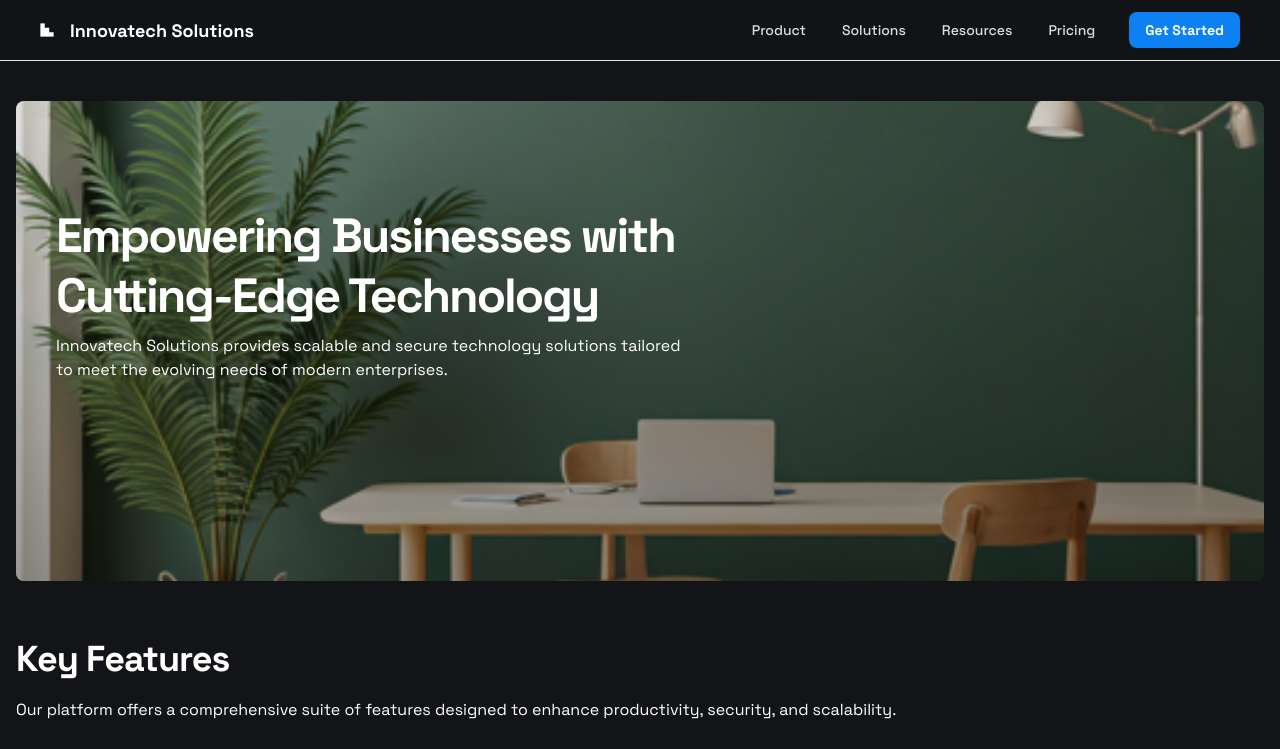
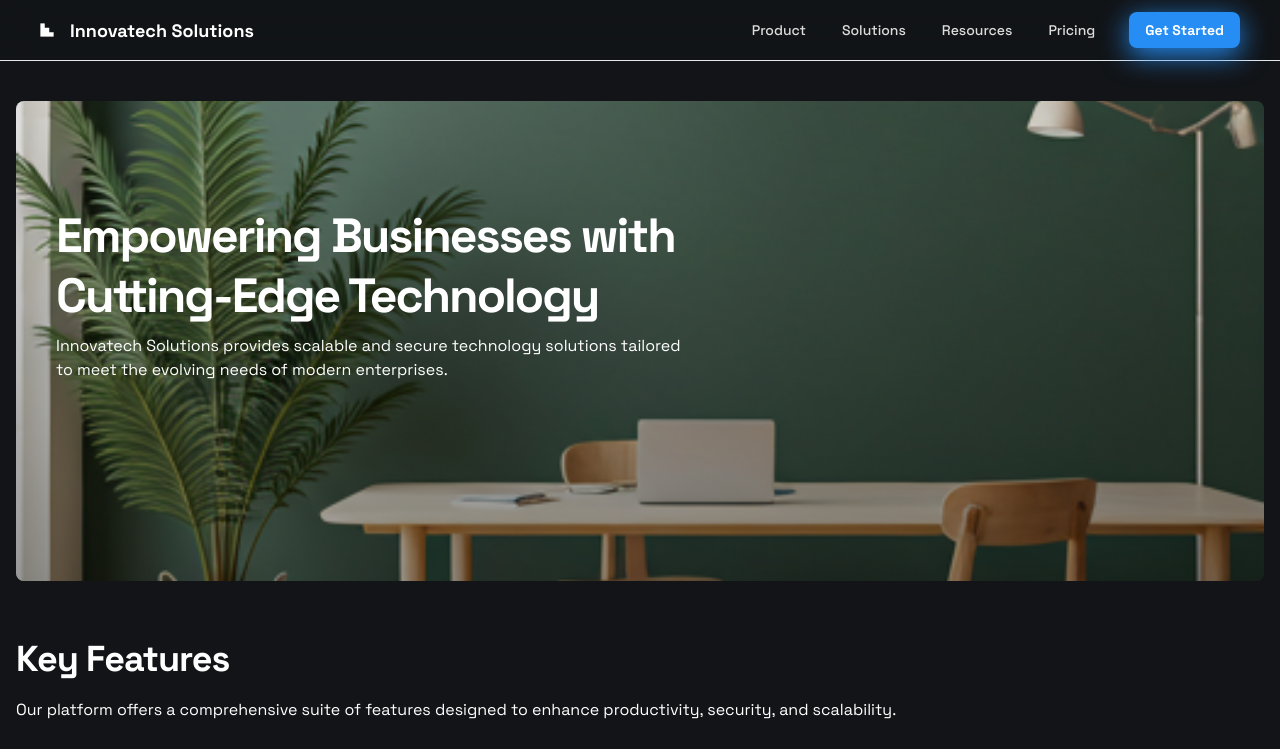
Before and after one commit to wdNaimur/Innovatech-Solutions, a website built with Vite: page index.html in a window 1280 px wide. In both pictures the pointer is over the button 1184 px from the left and 30 px from the top of the page. Shown: the top 749 px of the page. Built offline with nearby package versions, Linux system fonts and the light colour scheme.

Commit message:
style(button): improve button design with interactive hover and active states

```diff
--- a/src/style.css
+++ b/src/style.css
@@ -5,7 +5,7 @@
   --color-bg-secondary: #1c2126;
   --color-bg-nav: rgba(18, 20, 23, 0.8);
   --color-bg-button: #0d80f2;
-  --color-bg-button-hover: #0056b3;
+  --color-bg-button-hover: #258df3;
   --color-bg-button-secondary: #293038;
 
   /* Text */
@@ -53,6 +53,16 @@ body {
   transition: background-color 0.3s ease;
 }
 
+.btn-primary:hover {
+  background-color: var(--color-bg-button-hover);
+  color: var(--color-text-primary);
+  box-shadow: var(--color-bg-button-hover) 0px 7px 29px 0px;
+}
+
+.btn-primary:active {
+  transform: scale(0.98);
+}
+
 /* Base container */
 .container {
   width: 100%;
```
